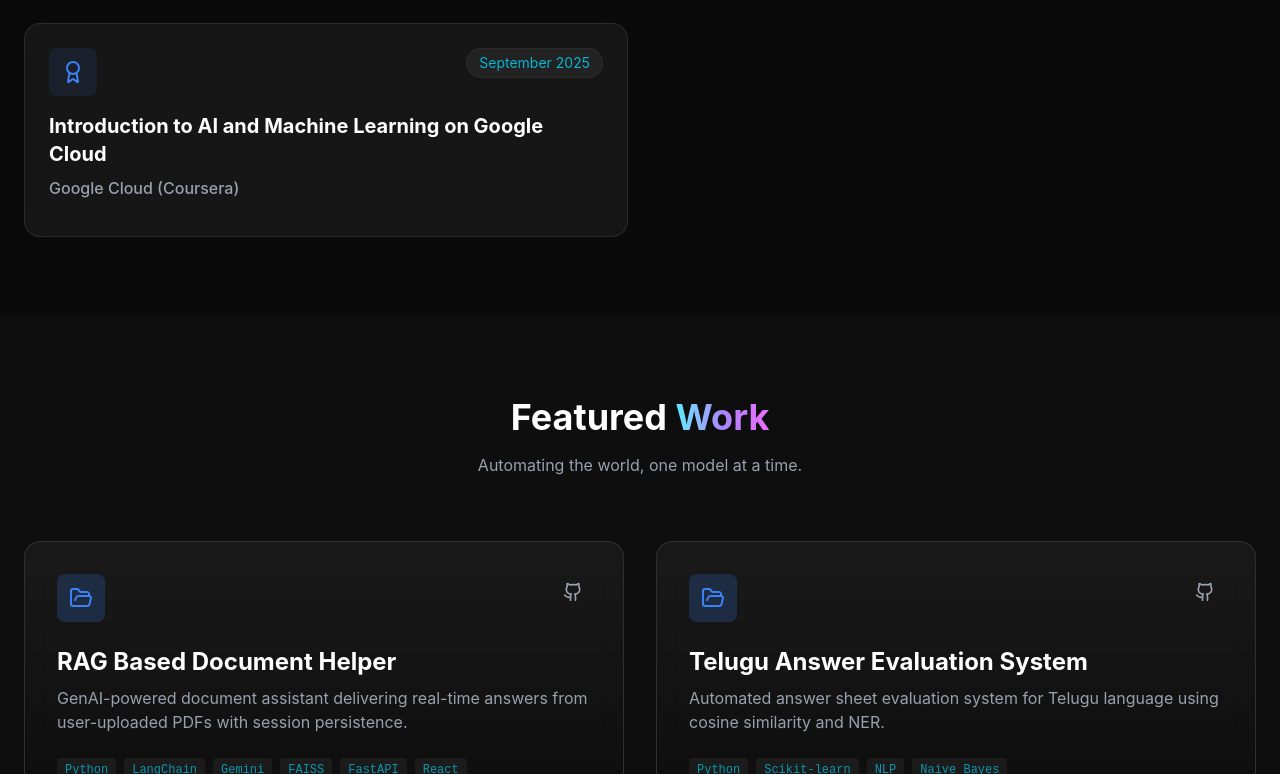
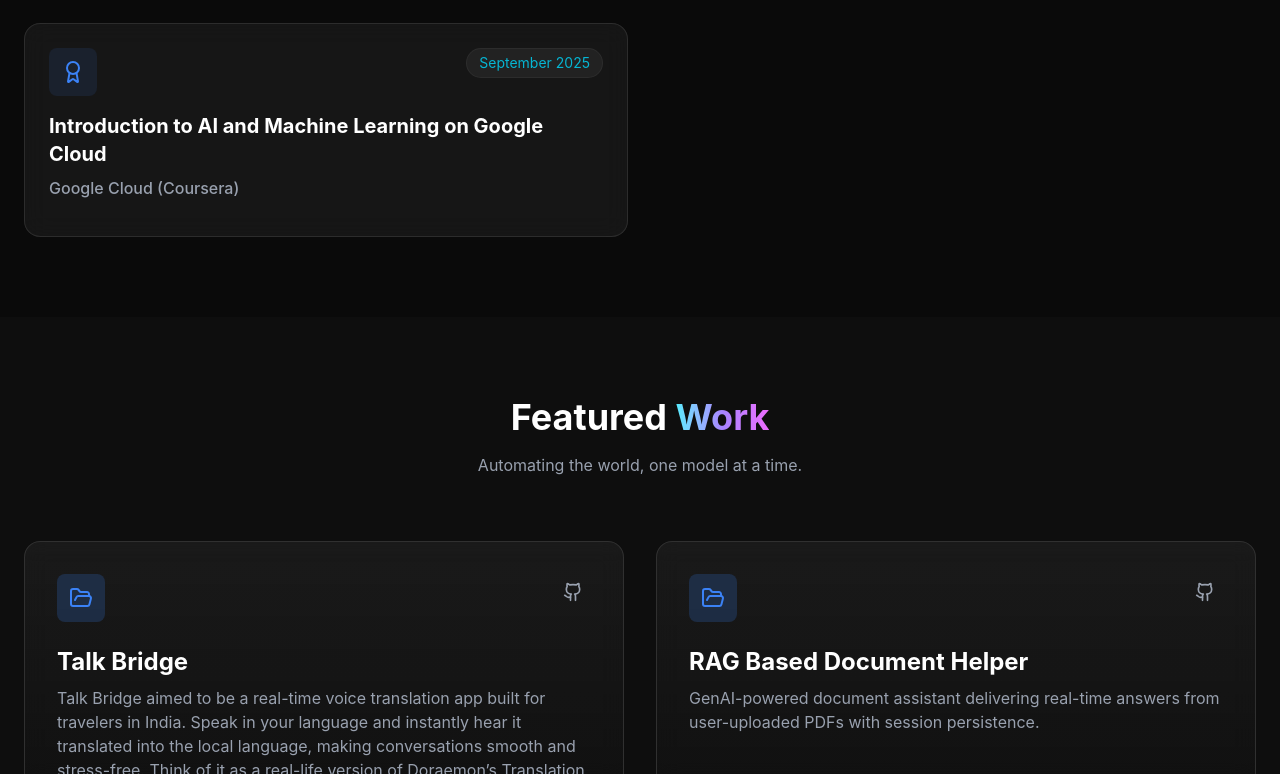
Before and after one commit to satyaudaybandaru/Portfolio, a React app: page / in a window 1280 px wide. Shown: the part 2026-2800 px from the top of the page. Built offline with nearby package versions, Linux system fonts and the light colour scheme; the HTML template or start-up script is replaced by a standard one.

Commit message:
Updated Project Info-Talk Bridge

```diff
--- a/src/data/portfolioData.js
+++ b/src/data/portfolioData.js
@@ -61,6 +61,13 @@ export const education = [
 
 export const projects = [
     {
+        title: "Talk Bridge",
+        tech: ["React Native", "Native Wind", "Python", "FastAPI", "Sarvam AI Integration"],
+        description: "Talk Bridge aimed to be a real-time voice translation app built for travelers in India. Speak in your language and instantly hear it translated into the local language, making conversations smooth and stress-free. Think of it as a real-life version of Doraemon’s Translation Jelly, powered by modern AI.",
+        category: "Generative AI",
+        github: "https://github.com/satyaudaybandaru/Talk-Bridge.git"
+    },
+    {
         title: "RAG Based Document Helper",
         tech: ["Python", "LangChain", "Gemini", "FAISS", "FastAPI", "React"],
         description: "GenAI-powered document assistant delivering real-time answers from user-uploaded PDFs with session persistence.",
```
